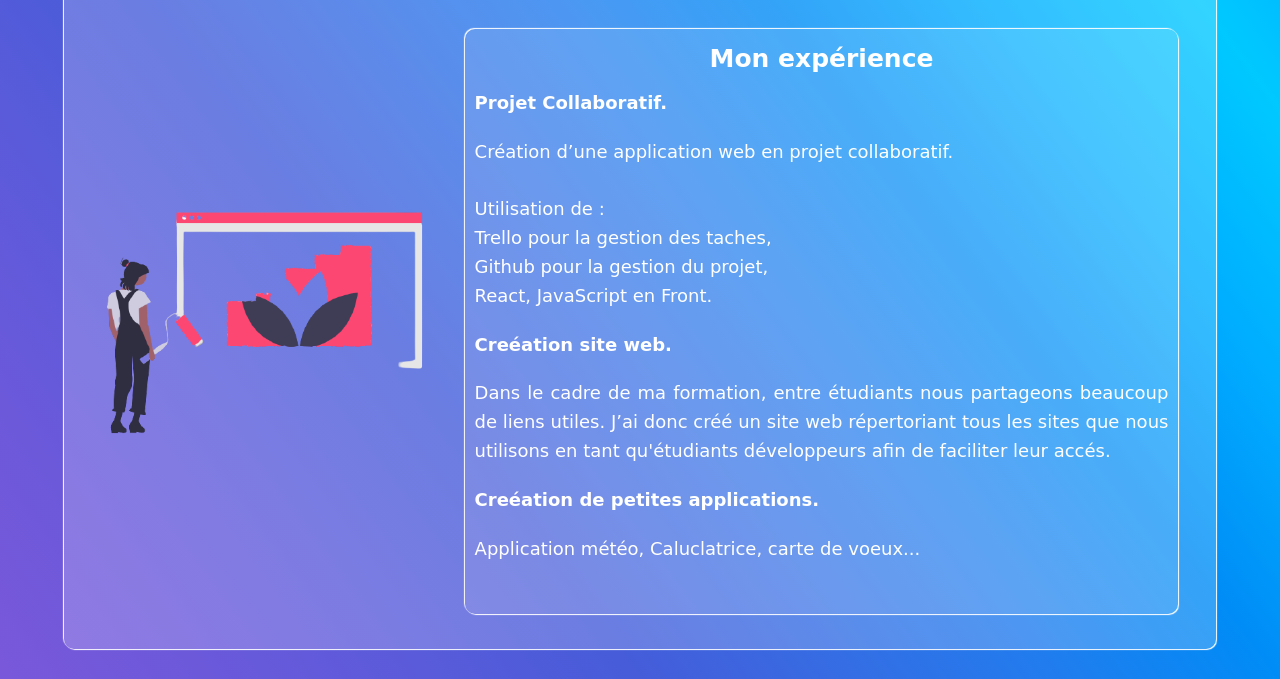
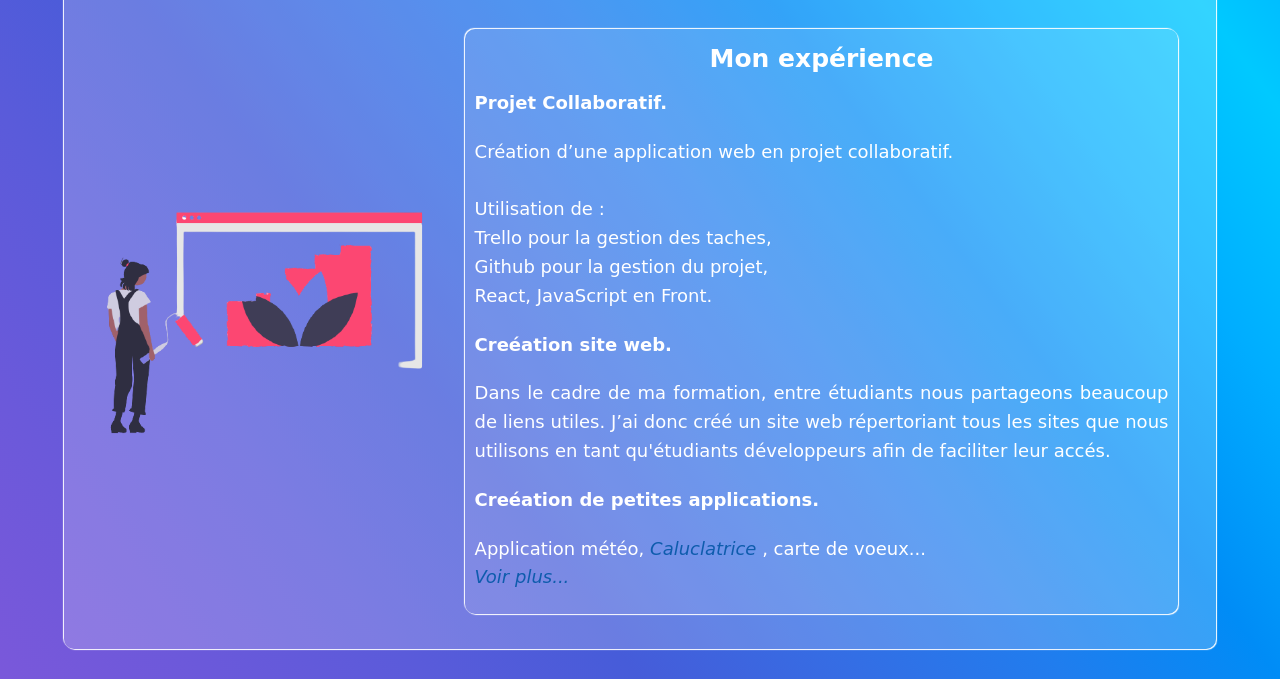
Before and after one commit to Skencker/portfolio, a PHP site: page / in a window 1280 px wide. Shown: the part 1031-1710 px from the top of the page. Run offline with PHP 8.4, Linux system fonts and the light colour scheme; some web fonts are replaced.

Commit message:
defaut end text page 1  ok

```diff
--- a/index.html
+++ b/index.html
@@ -118,7 +118,7 @@
           faciliter leur accés.
         </p>
         <h3>Creéation de petites applications.</h3>
-        <p>Application météo, Caluclatrice, carte de voeux...</p>
+        <p>Application météo,  <a href="https://skencker.github.io/calculatrice/" >Caluclatrice</a> , carte de voeux... <br> <a href="./experiences.html">Voir plus...</a> </p>
       </section>
       <div class="experiences-image">
         <img src="./images/img-exp-tablette.png" alt="" />
--- a/styles/mobile.css
+++ b/styles/mobile.css
@@ -25,7 +25,7 @@ li {
   list-style: none;
 }
 
-@media screen and (min-width: 275px) {
+@media screen and (min-width: 200px) {
   body {
     color: white;
     background-image: linear-gradient(
@@ -61,7 +61,7 @@ li {
 
     display: grid;
     grid-template-columns: 100px 1fr 1.5fr;
-    grid-template-rows: 80px 285px 500px 650px;
+    grid-template-rows: 80px 285px 700px 700px;
 
     background-color: rgba(255, 255, 255, 0.2);
 
@@ -347,6 +347,11 @@ li {
     padding: 10px;
   }
 
+  .experiences a {
+    font-style: italic;
+    color: #0e5cad;
+  }
+
   .experiences-image img {
     width: 0;
     height: 0;
```
